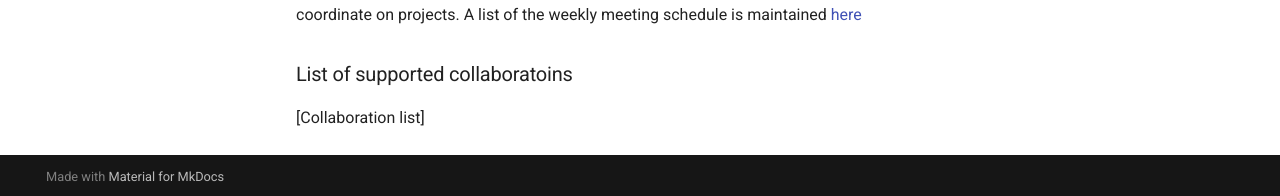
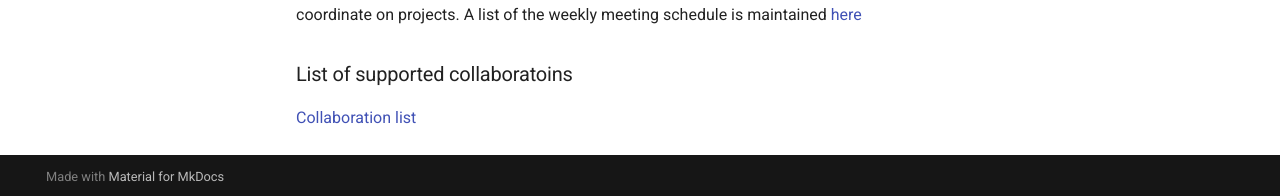
Before and after one commit to osg-htc/collaboration-support, an MkDocs documentation site: the page built from docs/index.md, in a window 1280 px wide. Shown: the part 720-916 px from the top of the page. Built offline with MkDocs 1.6.1 and Material for MkDocs 9.7.7, drawn with Linux system fonts in a browser that asks for light colours; old or Windows-style settings are respelled for this version of MkDocs; part of the change alters nothing that is shown.

```diff
--- a/docs/index.md
+++ b/docs/index.md
@@ -24,4 +24,4 @@ Collaboration support holds and participates in meetings during the week to assi
 
 ### List of supported collaboratoins
 
-[Collaboration list]
+[Collaboration list](projects/project-list.md)
```
